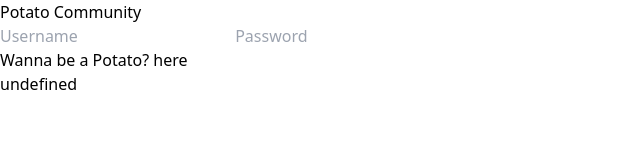
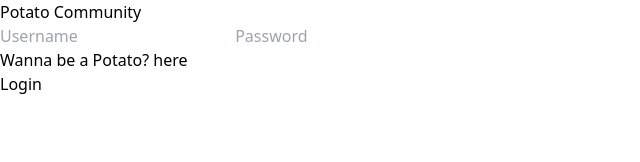
Before and after one commit to SaiHtetMyatHtut/PotatoSchedule, a SvelteKit app in the folder front-end/: page / in a window 1280 px wide. Shown: the top 162 px of the page, without its empty margins (0-640 px from the left). Built offline with nearby package versions, Linux system fonts and the light colour scheme.

Commit message:
home implemented

```diff
--- a/front-end/package.json
+++ b/front-end/package.json
@@ -23,5 +23,8 @@
 		"tailwindcss": "^3.2.4",
 		"vite": "^4.0.0"
 	},
-	"type": "module"
+	"type": "module",
+	"dependencies": {
+		"svelte-routing": "^1.6.0"
+	}
 }
--- a/front-end/src/components/PotatoButton.svelte
+++ b/front-end/src/components/PotatoButton.svelte
@@ -1,6 +1,7 @@
 <script>
     export let name;
+    export let where;
 </script>
-<button class=" rounded-md w-[150px] h-[50px] bg-[#0c1d34] text-white">
+<button class=" rounded-md w-[150px] h-[50px] bg-[#0c1d34] text-white" on:click={where}>
      {name}
 </button>
--- /dev/null
+++ b/front-end/src/components/PotatoClassCard.svelte
@@ -0,0 +1 @@
+Hello
--- a/front-end/src/routes/login.svelte
+++ b/front-end/src/routes/login.svelte
@@ -1,5 +1,9 @@
 <script>
+    import { goto } from '$app/navigation';
 	import PotatoButton from '../components/PotatoButton.svelte';
+    function ToHome(){
+        goto('/home');
+    }
 </script>
 
 <div
@@ -22,8 +26,8 @@
 			</div>
 		</div>
 		<div class="flex flex-row justify-end">
-            <p class="text-[#0c1d34] text-xs w-[250px] px-3">Wanna be a Potato? <a class="text-blue-600 underline" href="#">here</a></p>
-            <PotatoButton />
+            <p class="text-[#0c1d34] text-xs w-[250px] px-3">Wanna be a Potato? <a class="text-blue-600 underline" href="www.google.com">here</a></p>
+            <PotatoButton name="Login" where={ToHome}/>
         </div>
 	</div>
 </div>
```
Also changed, not shown: front-end/src/routes/home/+page.svelte (added, +7 -0 lines), 1 other file (tests, documents, lock files or other folders).
